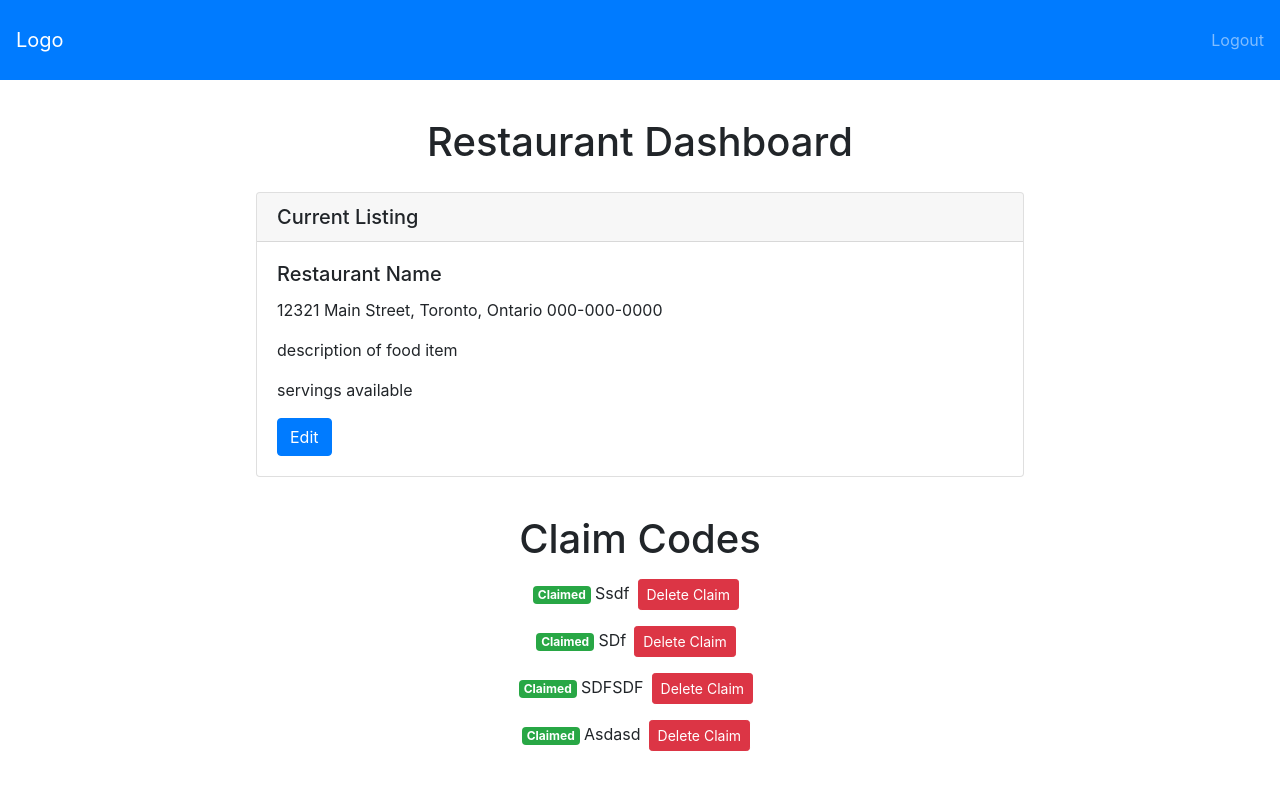
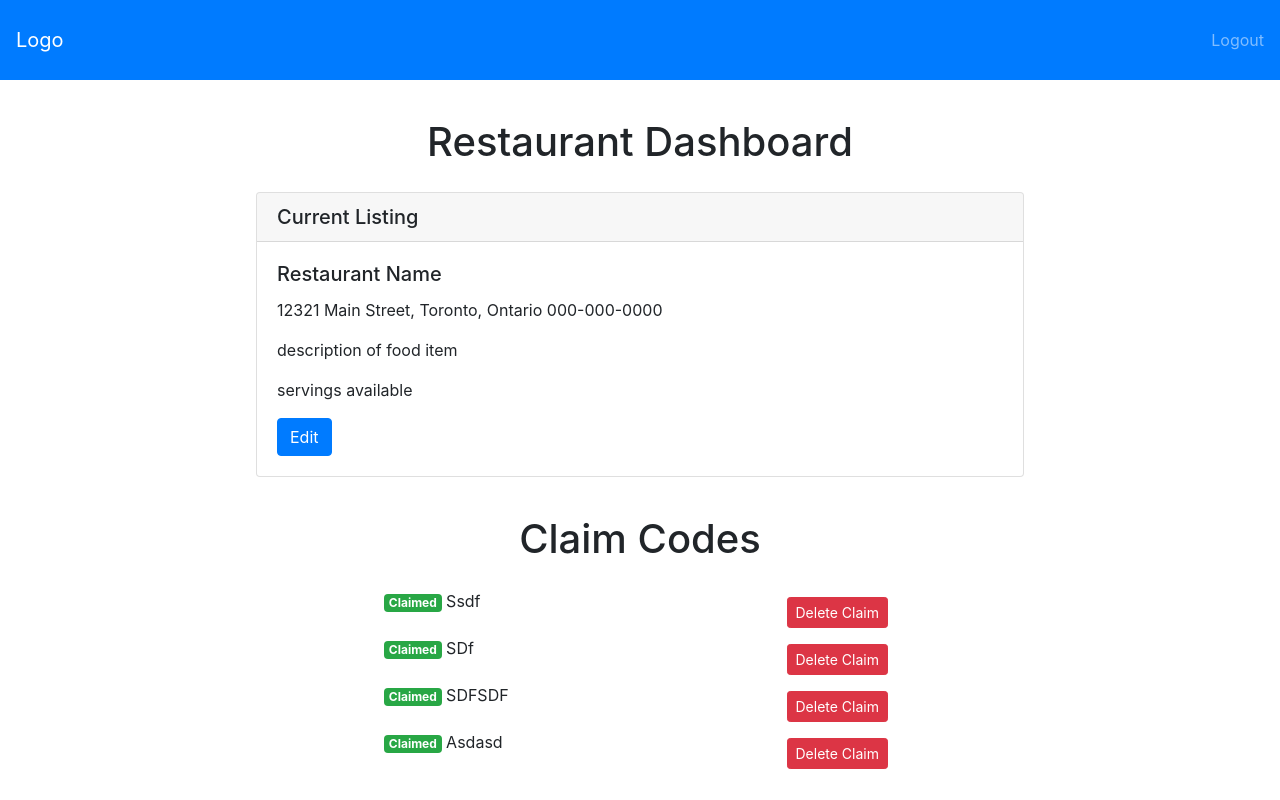
Before and after one commit to sydnieec/MealRelief, a React (Create React App) app in the folder website/: page /restaurantdashboard in a window 1280 px wide. Built offline with nearby package versions, Linux system fonts and the light colour scheme; what azure-maps-control would draw is missing.

Commit message:
required fills fixed and fixed styling for claims

```diff
--- a/website/src/components/claim.jsx
+++ b/website/src/components/claim.jsx
@@ -5,9 +5,12 @@ class Claim extends Component {
   render() {
     console.log("props", this.props);
     return (
+      <div class="d-flex justify-content-between">
         <div>
           <Badge variant="success">Claimed</Badge>{" "}
           <span style={{ fontsize: 30 }}>{this.props.claim.value}</span>
+        </div>
+        <div>
           <button
             onClick={() => this.props.onDelete(this.props.claim.id)}
             className="btn btn-danger btn-sm m-2"
@@ -15,6 +18,7 @@ class Claim extends Component {
             Delete Claim
           </button>
         </div>
+      </div>
     );
   }
 }
--- a/website/src/pages/RestaurantDashboard.jsx
+++ b/website/src/pages/RestaurantDashboard.jsx
@@ -60,7 +60,7 @@ class RestaurantDashboard extends Component {
           </Card.Body>
         </Card>
         <h1 className="title"> Claim Codes</h1>
-        <div className="center">
+        <div style={claimStyle} className="center">
           <Claims
             claimslist={this.state.claimslist}
             onDelete={this.handleDelete}
@@ -78,3 +78,9 @@ const dashboardStyle = {
   marginLeft: "20%",
   marginTop: "2%",
 };
+
+const claimStyle = {
+  marginRight: "30%",
+  marginLeft: "30%",
+  marginTop: "2%",
+};
--- a/website/src/pages/RestaurantForm.jsx
+++ b/website/src/pages/RestaurantForm.jsx
@@ -40,6 +40,7 @@ class RestaurantForm extends Component {
                 required
                 type="text"
                 placeholder="Pizza"
+                required
               />
               <Form.Control.Feedback>Looks good!</Form.Control.Feedback>
             </Form.Group>
@@ -51,6 +52,7 @@ class RestaurantForm extends Component {
                 required
                 type="text"
                 placeholder="50"
+                required
               />
               <Form.Control.Feedback>Looks good!</Form.Control.Feedback>
             </Form.Group>
@@ -61,6 +63,7 @@ class RestaurantForm extends Component {
                 onChange={this.handleDescriptionChange}
                 as="textarea"
                 rows="3"
+                required
               />
             </Form.Group>
             <Form>
--- a/website/src/pages/RestaurantLogin.jsx
+++ b/website/src/pages/RestaurantLogin.jsx
@@ -36,6 +36,7 @@ class RestaurantLogin extends Component {
                 value={this.state.loginemail}
                 onChange={this.handleLoginEmailChange}
                 type="email"
+                required
                 placeholder="Enter email"
               />
             </Form.Group>
@@ -45,6 +46,7 @@ class RestaurantLogin extends Component {
                 value={this.state.loginpassword}
                 onChange={this.handleLoginPasswordChange}
                 // type="password"
+                required
                 placeholder="Password"
               />
             </Form.Group>
--- a/website/src/pages/RestaurantSignup.jsx
+++ b/website/src/pages/RestaurantSignup.jsx
@@ -42,6 +42,7 @@ class RestaurantSignup extends Component {
         this.state.addres +
         this.state.phonenumber
     );
+
     event.preventDefault();
   };
 
@@ -67,6 +68,7 @@ class RestaurantSignup extends Component {
                   onChange={this.handleEmailChange}
                   type="email"
                   placeholder="Enter email"
+                  required
                 />
               </Form.Group>
 
@@ -77,6 +79,7 @@ class RestaurantSignup extends Component {
                   onChange={this.handlePasswordChange}
                   type="password"
                   placeholder="Password"
+                  required
                 />
               </Form.Group>
             </Form.Row>
@@ -96,6 +99,7 @@ class RestaurantSignup extends Component {
                 value={this.state.restaurantname}
                 onChange={this.handleRestaurantNameChange}
                 placeholder="1234 Main St"
+                required
               />
             </Form.Group>
 
@@ -105,6 +109,7 @@ class RestaurantSignup extends Component {
                 value={this.state.phonenumber}
                 onChange={this.handlePhoneNumberChange}
                 placeholder="000-000-0000"
+                required
               />
               <Button variant="primary" type="submit">
                 Submit
```
Lines whose indentation alone changed are shown as unchanged.
